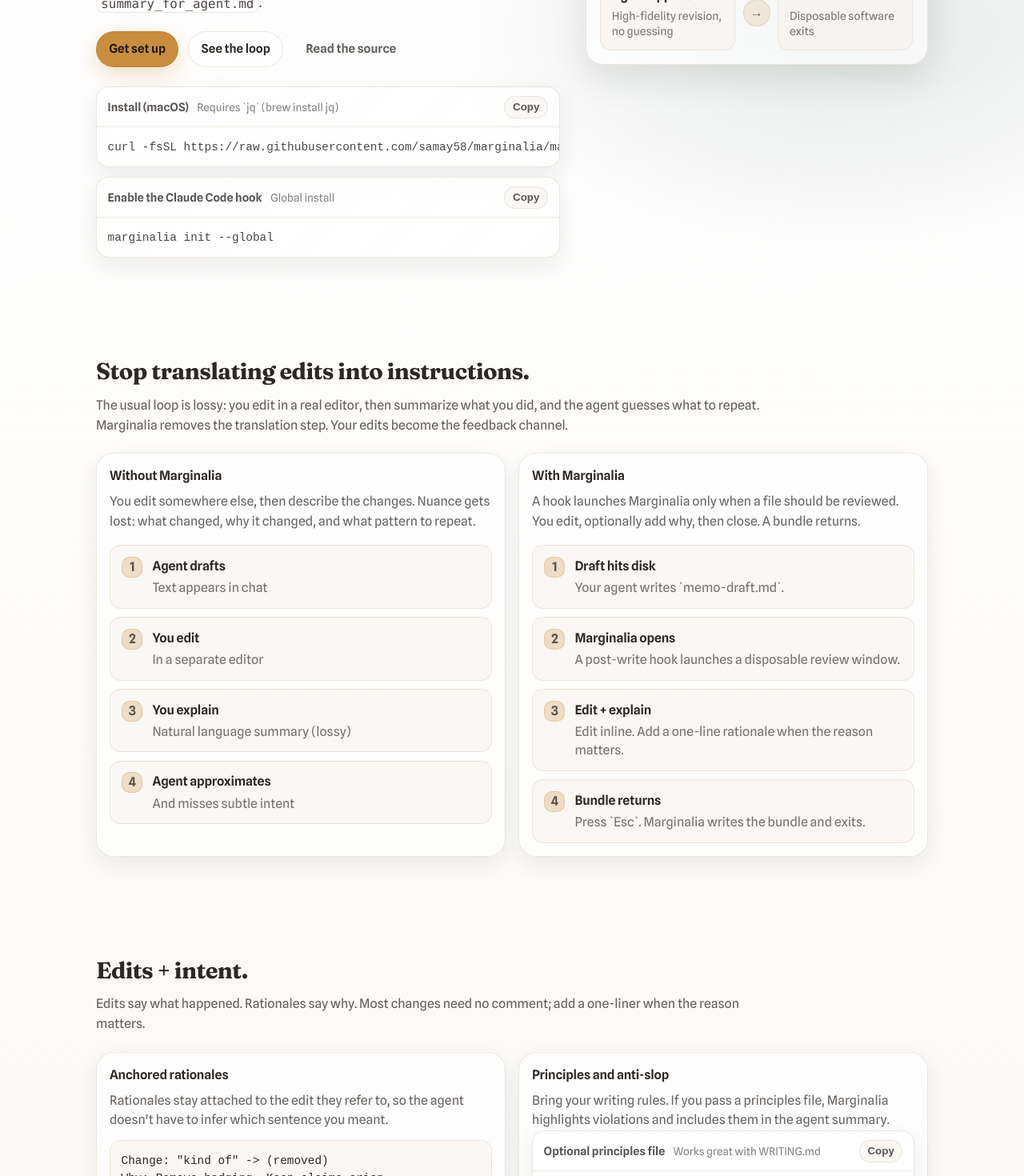
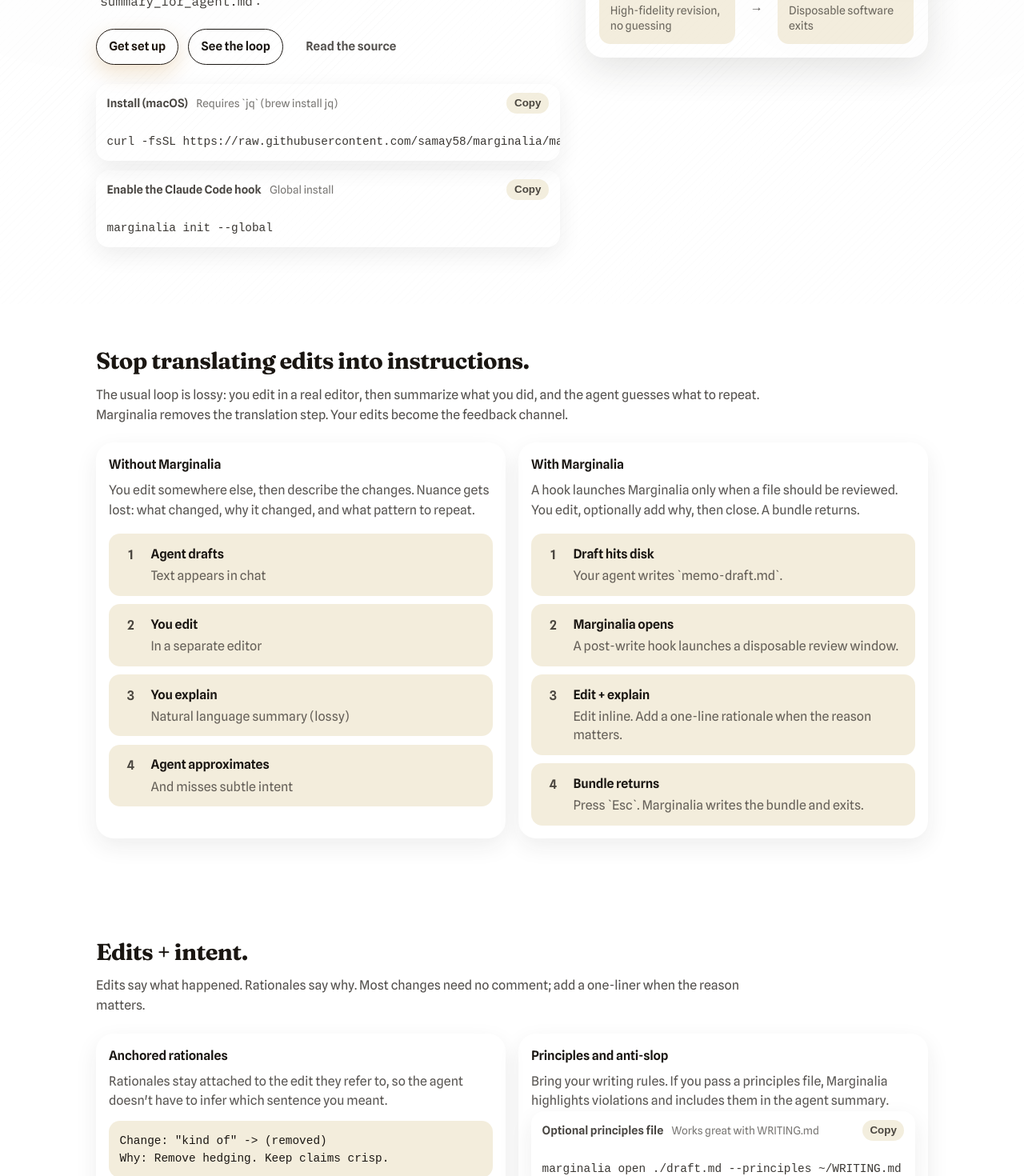
Before and after one commit to samay58/marginalia, a SvelteKit app: page / in a window 1280 px wide. Shown: the part 420-1890 px from the top of the page at 80% size. Built offline with nearby package versions, Linux system fonts and the light colour scheme; a web font is replaced by a local one.

Commit message:
refactor(theme): replace Paper & Ink tokens with v2 clunky theme layer

```diff
--- a/src/app.css
+++ b/src/app.css
@@ -1,210 +1,10 @@
 /* =============================================================================
-   MARGINALIA DESIGN TOKENS
-   Paper & Ink aesthetic - manuscript markup on quality paper
+   MARGINALIA V2 REVIEW SURFACE — GLOBAL STYLES
+   All tokens live in ./lib/theme/tokens.css. Chrome utilities in ./lib/theme/chrome.css.
    ============================================================================= */
 
-:root {
-  /* -------------------------------------------------------------------------
-     PAPER - Warm, off-white. Not sterile.
-     ------------------------------------------------------------------------- */
-  --canvas-paper: #F7F3EE;
-  --paper: #F7F3EE;
-  --paper-matte: #F2ECE4;
-  --paper-bright: #FFFFFF;
-  --paper-edge: #E5DDD2;
-  --chrome-veil: rgba(255, 255, 255, 0.45);
-  --chrome-border: rgba(255, 255, 255, 0.55);
-  --status-bg: rgba(255, 255, 255, 0.35);
-
-  /* -------------------------------------------------------------------------
-     INK - Deep, warm blacks. Not pure #000.
-     ------------------------------------------------------------------------- */
-  --ink: #2C2825;
-  --ink-faded: #6B6560;
-  --ink-ghost: #8C857B;
-  --ink-whisper: #C7C2B8;
-  --annotation-ink: #5C5549;
-  --annotation-muted: #9C958C;
-
-  /* -------------------------------------------------------------------------
-     REVISION MARKS
-     Struck = muted brick (old correction marks)
-     Added = deep verdigris (editorial insertions)
-     ------------------------------------------------------------------------- */
-  --delete-ink: #A0523D;
-  --delete-bg: rgba(160, 82, 61, 0.1);
-  --delete-line: rgba(160, 82, 61, 0.42);
-  --insert-ink: #3D7A68;
-  --insert-bg: rgba(61, 122, 104, 0.1);
-  --insert-line: rgba(61, 122, 104, 0.28);
-  --slop-ink: #D4A843;
-  --slop-bg: rgba(212, 168, 67, 0.1);
-  --slop-line: rgba(212, 168, 67, 0.42);
-  --struck-bg: var(--delete-bg);
-  --struck-text: var(--delete-ink);
-  --struck-line: var(--delete-line);
-  --added-bg: var(--insert-bg);
-  --added-text: var(--insert-ink);
-
-  /* -------------------------------------------------------------------------
-     ACCENT - Amber for indicators and actions
-     ------------------------------------------------------------------------- */
-  --accent: #C17F24;
-  --accent-subtle: rgba(193, 127, 36, 0.15);
-  --accent-hover: #D4922E;
-
-  /* -------------------------------------------------------------------------
-     TYPOGRAPHY
-     ------------------------------------------------------------------------- */
-  --font-ui: -apple-system, BlinkMacSystemFont, system-ui, sans-serif;
-  --font-display: "Iowan Old Style", Palatino, Georgia, serif;
-  --font-body: "Charter", "Bitstream Charter", Cambria, serif;
-  --font-mono: "SF Mono", ui-monospace, Menlo, monospace;
-
-  /* -------------------------------------------------------------------------
-     SPACING (base: 4px)
-     ------------------------------------------------------------------------- */
-  --space-1: 0.25rem;
-  --space-2: 0.5rem;
-  --space-3: 0.75rem;
-  --space-4: 1rem;
-  --space-5: 1.25rem;
-  --space-6: 1.5rem;
-  --space-7: 1.75rem;
-  --space-8: 2rem;
-  --space-9: 2.25rem;
-  --space-10: 2.5rem;
-  --space-12: 3rem;
-
-  /* -------------------------------------------------------------------------
-     TYPE SCALE
-     ------------------------------------------------------------------------- */
-  --text-title: 1.875rem;
-  --text-heading: 1.375rem;
-  --text-body: 1rem;
-  --text-ui: 0.8125rem;
-  --text-ui-small: 0.75rem;
-  --text-status: 0.75rem;
-  --text-annotation: 0.875rem;
-
-  /* -------------------------------------------------------------------------
-     EDITOR METRICS
-     ------------------------------------------------------------------------- */
-  --line-height: 1.6875rem;
-  --gutter-width: 3.5rem;
-  --content-max-width: 42rem;
-  --header-height: 52px;
-  --status-bar-height: 40px;
-  --desk-breakpoint-full: 1180px;
-  --desk-padding-x: 28px;
-  --desk-gap: 32px;
-  --desk-annotation-gap: 48px;
-  --desk-rail-width: 240px;
-  --desk-right-width: 304px;
-
-  /* -------------------------------------------------------------------------
-     BORDERS & RADII
-     ------------------------------------------------------------------------- */
-  --radius-sm: 4px;
-  --radius-md: 6px;
-  --radius-lg: 8px;
-  --radius-xl: 10px;
-  --border-subtle: 1px solid var(--paper-edge);
-
-  /* -------------------------------------------------------------------------
-     SHADOWS
-     ------------------------------------------------------------------------- */
-  --shadow-sm: 0 1px 2px rgba(44, 40, 37, 0.06);
-  --shadow-md: 0 2px 8px rgba(44, 40, 37, 0.08);
-  --shadow-lg: 0 4px 16px rgba(44, 40, 37, 0.12);
-  --shadow-note: 0 2px 12px rgba(0, 0, 0, 0.08);
-
-  /* -------------------------------------------------------------------------
-     GLASS
-     ------------------------------------------------------------------------- */
-  --glass-bg: var(--chrome-veil);
-  --glass-bg-static: rgba(247, 243, 238, 0.88);
-  --glass-border: var(--chrome-border);
-  --glass-blur-focal: 16px;
-  --glass-blur-ambient: 8px;
-
-  /* -------------------------------------------------------------------------
-     TRANSITIONS
-     ------------------------------------------------------------------------- */
-  --motion-ease-standard: cubic-bezier(0.22, 0, 0.18, 1);
-  --motion-ease-emphasis: cubic-bezier(0.2, 0.8, 0.2, 1);
-  --motion-fast: 120ms;
-  --motion-normal: 200ms;
-  --motion-slow: 300ms;
-  --transition-fast: var(--motion-fast) var(--motion-ease-standard);
-  --transition-normal: var(--motion-normal) var(--motion-ease-standard);
-  --transition-slow: var(--motion-slow) var(--motion-ease-emphasis);
-
-  /* -------------------------------------------------------------------------
-     INTERACTION TOKENS
-     ------------------------------------------------------------------------- */
-  --focus-ring-color: color-mix(in srgb, var(--accent) 56%, transparent);
-  --focus-ring-base: 0 0 0 1px color-mix(in srgb, var(--paper-bright) 85%, transparent);
-  --focus-ring: var(--focus-ring-base), 0 0 0 3px var(--focus-ring-color);
-  --motion-press-shift: 1px;
-  --motion-hover-lift: -1px;
-}
-
-/* =============================================================================
-   DARK MODE
-   ============================================================================= */
-
-:root.dark {
-  --canvas-paper: #1B1815;
-  --paper: #1C1A18;
-  --paper-matte: #24201C;
-  --paper-bright: #2E2B28;
-  --paper-edge: #3D3935;
-  --chrome-veil: rgba(44, 38, 33, 0.68);
-  --chrome-border: rgba(255, 255, 255, 0.08);
-  --status-bg: rgba(44, 38, 33, 0.72);
-
-  --ink: #EBE8E4;
-  --ink-faded: #A8A29A;
-  --ink-ghost: #B4A796;
-  --ink-whisper: #4A463F;
-  --annotation-ink: #E3D6C8;
-  --annotation-muted: #B4A796;
-
-  --delete-ink: #D08B74;
-  --delete-bg: rgba(208, 139, 116, 0.14);
-  --delete-line: rgba(208, 139, 116, 0.46);
-  --insert-ink: #8FC1B1;
-  --insert-bg: rgba(143, 193, 177, 0.14);
-  --insert-line: rgba(143, 193, 177, 0.32);
-  --slop-ink: #E0B85F;
-  --slop-bg: rgba(224, 184, 95, 0.14);
-  --slop-line: rgba(224, 184, 95, 0.46);
-  --struck-bg: var(--delete-bg);
-  --struck-text: var(--delete-ink);
-  --struck-line: var(--delete-line);
-  --added-bg: var(--insert-bg);
-  --added-text: var(--insert-ink);
-
-  --accent: #DBA044;
-  --accent-subtle: rgba(219, 160, 68, 0.15);
-  --accent-hover: #E8B054;
-
-  --shadow-sm: 0 1px 2px rgba(0, 0, 0, 0.2);
-  --shadow-md: 0 2px 8px rgba(0, 0, 0, 0.25);
-  --shadow-lg: 0 4px 16px rgba(0, 0, 0, 0.3);
-  --shadow-note: 0 2px 12px rgba(0, 0, 0, 0.24);
-
-  --glass-bg: var(--chrome-veil);
-  --glass-bg-static: rgba(28, 26, 24, 0.88);
-  --glass-border: var(--chrome-border);
-  --glass-blur-focal: 14px;
-  --glass-blur-ambient: 7px;
-}
-
-/* =============================================================================
-   BASE RESET & GLOBAL STYLES
-   ============================================================================= */
+@import './lib/theme/tokens.css';
+@import './lib/theme/chrome.css';
 
 *,
 *::before,
@@ -221,113 +21,25 @@
   text-rendering: optimizeLegibility;
 }
 
-:root[data-marginalia-mode='review'] body {
-  font-family: var(--font-ui);
-  font-size: var(--text-body);
-  line-height: 1.5;
+body {
+  font-family: var(--font-chrome);
   color: var(--ink);
-  background-color: var(--canvas-paper);
+  background: var(--desktop-ground);
   overflow: hidden;
 }
 
-.glass-surface {
-  background: var(--glass-bg);
-  border-color: var(--glass-border);
-  box-shadow: var(--shadow-sm);
+:root[data-marginalia-mode='review'] body {
+  background: var(--desktop-ground);
 }
 
-.glass-surface-focal {
-  backdrop-filter: blur(var(--glass-blur-focal));
-  -webkit-backdrop-filter: blur(var(--glass-blur-focal));
+:root[data-marginalia-mode='site'] body {
+  background: var(--window-body);
 }
 
-.glass-surface-ambient {
-  backdrop-filter: blur(var(--glass-blur-ambient));
-  -webkit-backdrop-filter: blur(var(--glass-blur-ambient));
-}
-
-.glass-surface-static {
-  background: var(--glass-bg-static);
-  backdrop-filter: none;
-  -webkit-backdrop-filter: none;
-}
-
-/* Prevent text selection in UI elements */
 .no-select {
   user-select: none;
   -webkit-user-select: none;
 }
-
-/* Shared interaction language */
-.control-motion {
-  transition:
-    background-color var(--transition-fast),
-    color var(--transition-fast),
-    border-color var(--transition-fast),
-    box-shadow var(--transition-fast),
-    transform var(--transition-fast),
-    opacity var(--transition-fast);
-}
-
-.control-motion:disabled {
-  transition:
-    background-color var(--transition-fast),
-    color var(--transition-fast),
-    border-color var(--transition-fast),
-    box-shadow var(--transition-fast),
-    opacity var(--transition-fast);
-}
-
-.control-raise:hover:not(:disabled) {
-  transform: translateY(var(--motion-hover-lift));
-}
-
-.control-motion:active:not(:disabled) {
-  transform: translateY(var(--motion-press-shift));
-}
-
-.control-focus:focus-visible {
-  outline: none;
-  box-shadow: var(--focus-ring);
-}
-
-@media (prefers-reduced-motion: reduce) {
-  .control-motion,
-  .control-motion:disabled {
-    transition: none;
-  }
-
-  .control-raise:hover:not(:disabled),
-  .control-motion:active:not(:disabled) {
-    transform: none;
-  }
-}
-
-/* =============================================================================
-   SCROLLBAR STYLING
-   ============================================================================= */
-
-::-webkit-scrollbar {
-  width: 8px;
-  height: 8px;
-}
-
-::-webkit-scrollbar-track {
-  background: transparent;
-}
-
-::-webkit-scrollbar-thumb {
-  background: var(--ink-whisper);
-  border-radius: var(--radius-lg);
-}
-
-::-webkit-scrollbar-thumb:hover {
-  background: var(--ink-ghost);
-}
-
-/* =============================================================================
-   UTILITY CLASSES
-   ============================================================================= */
 
 .visually-hidden {
   position: absolute;
```
